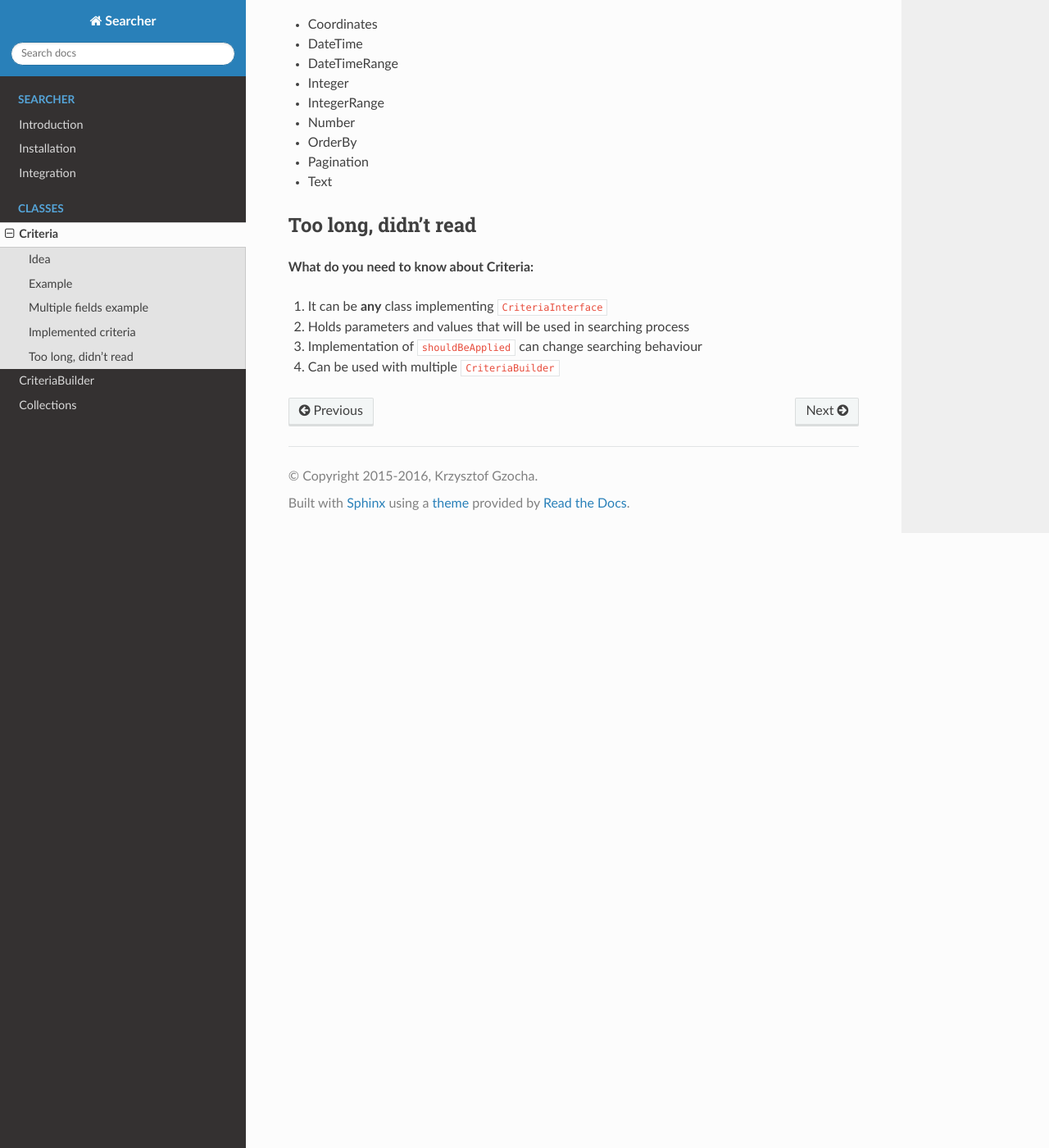
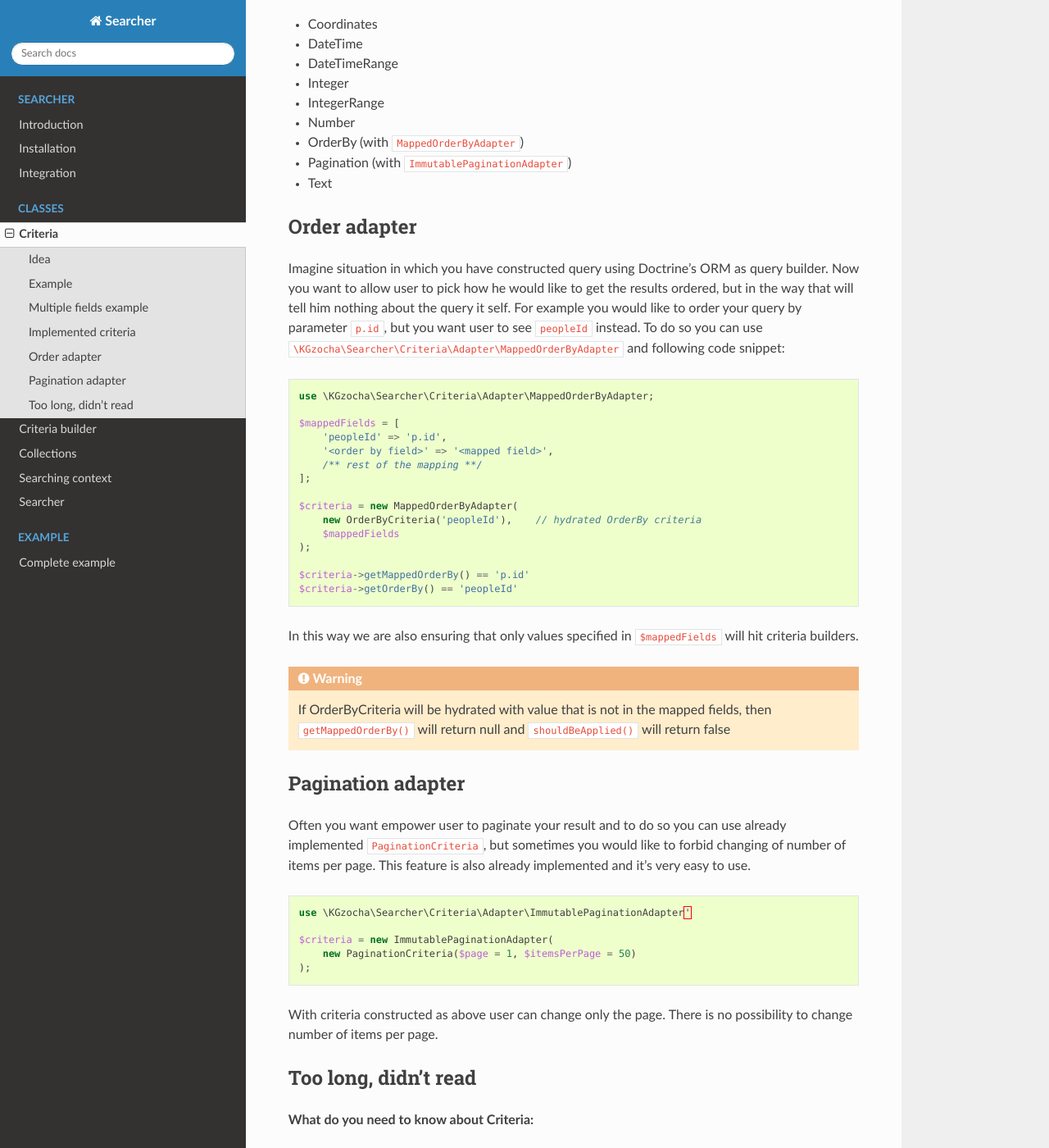
Before and after one commit to krzysztof-gzocha/searcher, a Sphinx documentation site: the page built from docs/class/criteria.rst, in a window 1280 px wide and 1400 px high, scrolled down 2302 px. Shown: the whole window at 82% size. Built offline with Sphinx 7.4.7 and the Read the Docs theme 2.0.0, drawn with Linux system fonts in a browser that asks for light colours; some of the changed text lies outside the part shown.

```diff
--- a/composer.json
+++ b/composer.json
@@ -36,7 +36,8 @@
         "phpmd/phpmd": "^2.4.3",
         "doctrine/orm": "^2.5.0",
         "doctrine/mongodb-odm": "^1.0.0",
-        "ruflin/elastica": ">=2.0.0"
+        "ruflin/elastica": ">=2.0.0",
+        "symfony/finder": "^2.0.4"
     },
     "scripts": {
         "test": ["phpunit tests/"],
--- a/docs/class/query-criteria.rst
+++ b/docs/class/criteria.rst
@@ -107,7 +107,7 @@ will be applied even if you will specify at least one of the fields.
 If there would be **and** condition then this criteria would be applied only if both of the fields would be fulfilled.
 
 Implemented criteria
------------------------------
+---------------------
 You can find and use already implemented Criteria in `here <https://github.com/krzysztof-gzocha/searcher/tree/master/src/KGzocha/Searcher/Criteria>`_.
 You will find there query criteria for:
 
@@ -117,13 +117,63 @@ You will find there query criteria for:
 - Integer
 - IntegerRange
 - Number
-- OrderBy
-- Pagination
+- OrderBy (with ``MappedOrderByAdapter``)
+- Pagination (with ``ImmutablePaginationAdapter``)
 - Text
+
+Order adapter
+--------------
+Imagine situation in which you have constructed query using Doctrine's ORM as query builder.
+Now you want to allow user to pick how he would like to get the results ordered, but in the way
+that will tell him nothing about the query it self. For example you would like to order your query
+by parameter ``p.id``, but you want user to see ``peopleId`` instead. To do so you can use
+``\KGzocha\Searcher\Criteria\Adapter\MappedOrderByAdapter`` and following code snippet:
+
+.. code:: php
+
+    use \KGzocha\Searcher\Criteria\Adapter\MappedOrderByAdapter;
+
+    $mappedFields = [
+        'peopleId' => 'p.id',
+        '<order by field>' => '<mapped field>',
+        /** rest of the mapping **/
+    ];
+
+    $criteria = new MappedOrderByAdapter(
+        new OrderByCriteria('peopleId'),    // hydrated OrderBy criteria
+        $mappedFields
+    );
+
+    $criteria->getMappedOrderBy() == 'p.id'
+    $criteria->getOrderBy() == 'peopleId'
+
+In this way we are also ensuring that only values specified in ``$mappedFields`` will hit criteria builders.
+
+.. warning::
+
+    If OrderByCriteria will be hydrated with value that is not in the mapped fields,
+    then ``getMappedOrderBy()`` will return null and ``shouldBeApplied()`` will return false
+
+Pagination adapter
+-------------------
+Often you want empower user to paginate your result and to do so you can use already
+implemented ``PaginationCriteria``, but sometimes you would like to forbid changing of number of items per page.
+This feature is also already implemented and it's very easy to use.
+
+.. code:: php
+
+    use \KGzocha\Searcher\Criteria\Adapter\ImmutablePaginationAdapter'
+
+    $criteria = new ImmutablePaginationAdapter(
+        new PaginationCriteria($page = 1, $itemsPerPage = 50)
+    );
+
+With criteria constructed as above user can change only the page. There is no possibility to change number
+of items per page.
 
 
 Too long, didn't read
---------------------
+----------------------
 **What do you need to know about Criteria:**
 
 1. It can be **any** class implementing ``CriteriaInterface``
--- /dev/null
+++ b/docs/complete-example.rst
@@ -0,0 +1,109 @@
+=================
+Complete example
+=================
+
+Below code snippet is theoretical example of searching **things** using Doctrine's ORM QueryBuilder.
+We are gonna to search for a things that have parameter ``height`` exactly the same as the one specified
+in the criteria. We do not care about the pagination, nor order of the results.
+
+.. code:: php
+
+    use \KGzocha\Searcher\Criteria\CriteriaInterface;
+    use \KGzocha\Searcher\CriteriaBuilder\CriteriaBuilderInterface;
+    use \KGzocha\Searcher\Context\Doctrine\QueryBuilderSearchingContext;
+    use \KGzocha\Searcher\Context\SearchingContextInterface;
+    use \KGzocha\Searcher\CriteriaBuilder\Collection\CriteriaBuilderCollection;
+    use \KGzocha\Searcher\Criteria\Collection\CriteriaCollection;
+    use \KGzocha\Searcher\Searcher;
+
+    class HeightCriteria implements CriteriaInterface
+    {
+        /**
+         * @var float height in meters
+         */
+        private $height;
+
+        /**
+         * @param null|float $height
+         */
+        public function __construct($height = null)
+        {
+            $this->height = $height;
+        }
+
+        /**
+         * @return float
+         */
+        public function getHeight()
+        {
+            return $this->height;
+        }
+
+        /**
+         * @param float $height
+         */
+        public function setHeight($height)
+        {
+            $this->height = (float) $height;
+        }
+
+        /**
+         * @inheritDoc
+         */
+        public function shouldBeApplied()
+        {
+            return $this->height != null;
+        }
+    }
+
+    class HeightCriteriaBuilder implements CriteriaBuilderInterface
+    {
+        /**
+         * @param HeightCriteria               $criteria
+         * @param QueryBuilderSearchingContext $searchingContext
+         */
+        public function buildCriteria(
+            CriteriaInterface $criteria,
+            SearchingContextInterface $searchingContext
+        ) {
+            $searchingContext
+                ->getQueryBuilder()
+                ->andWhere('t.height = :number')
+                ->setParameter('number', $criteria->getHeight());
+        }
+
+        /**
+         * @inheritDoc
+         */
+        public function allowsCriteria(CriteriaInterface $criteria)
+        {
+            return $criteria instanceof HeightCriteria;
+        }
+
+        /**
+         * @inheritDoc
+         */
+        public function supportsSearchingContext(
+            SearchingContextInterface $searchingContext
+        ) {
+            return $searchingContext instanceof QueryBuilderSearchingContext;
+        }
+    }
+
+    /** @var \Doctrine\ORM\QueryBuilder $queryBuilder */
+    $queryBuilder = /** lets assume its already created QueryBuilder */null;
+
+    $criteria = new HeightCriteria(200); // hydrated criteria
+    $criteriaBuilder = new HeightCriteriaBuilder();
+    $context = new QueryBuilderSearchingContext($queryBuilder);
+
+    $searcher = new Searcher(
+        new CriteriaBuilderCollection([$criteriaBuilder]),
+        $context
+    );
+
+    $results = $searcher->search(new CriteriaCollection([$criteria]));
+
+    foreach ($results as $result) {
+        var_dump($result);
+    }
```
Also changed, not shown: other parts of docs/class/criteria.rst (+1 -1 lines), README.md (+9 -5 lines), docs/class/criteria-builder.rst (renamed from docs/class/query-criteria-builder.rst, +8 -2 lines), docs/class/searcher.rst (added, +69 -0 lines), docs/class/searching-context.rst (added, +86 -0 lines), docs/index.rst (+10 -3 lines), docs/introduction.rst (+7 -1 lines), 6 other files.
